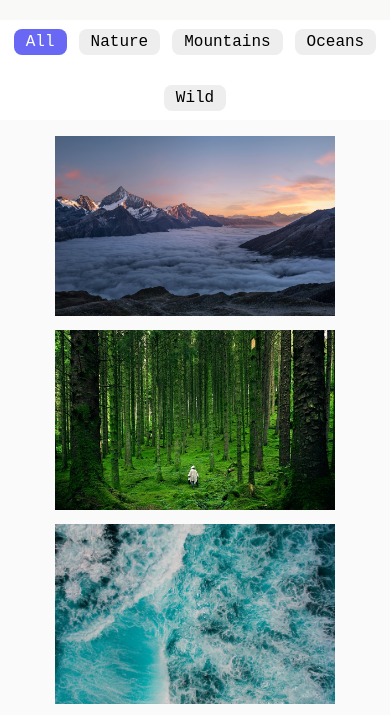
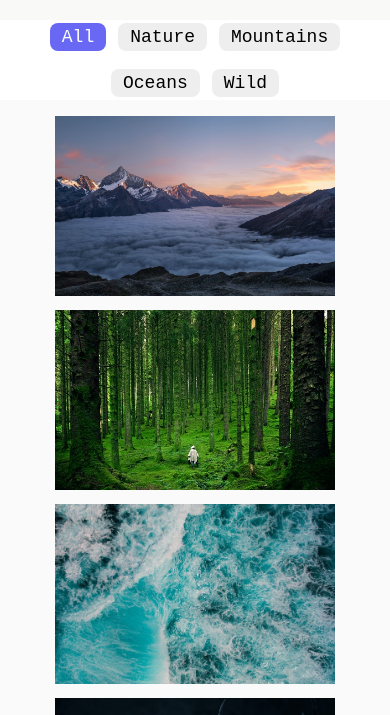
Before and after one commit to palashansary/gallary, a plain HTML site: page index.html in a window 390 px wide. Shown: the part 60-775 px from the top of the page. Drawn offline with Linux system fonts and the light colour scheme.

Commit message:
Update mobile.css

```diff
--- a/mobile.css
+++ b/mobile.css
@@ -117,12 +117,12 @@ font-family: 'Pacifico', cursive;
   border-radius: 50%;
 }
 .types{
-  position: relative;
-  height: 100px;
+
+  height: 80px;
 
 }
 .types ul{
-  height: 100px;
+  height: 80px;
   display: flex;
   flex-wrap: wrap;
   gap: 12px;
@@ -133,7 +133,7 @@ font-family: 'Pacifico', cursive;
 
 .types ul li{
   background-color: #eee;
-  font-size: 16px;
+  font-size: 18px;
   padding: 4px 12px;
   cursor: pointer;
   border-radius: 8px;
```
